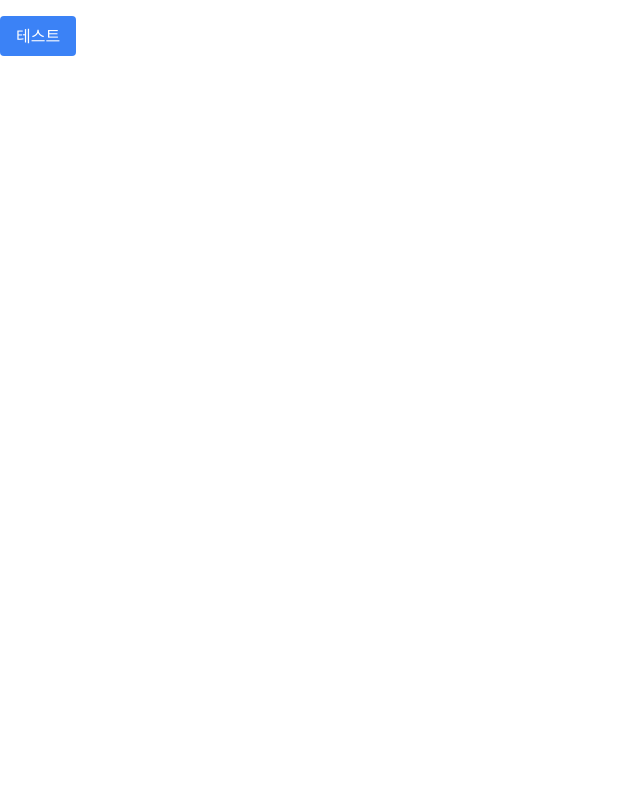
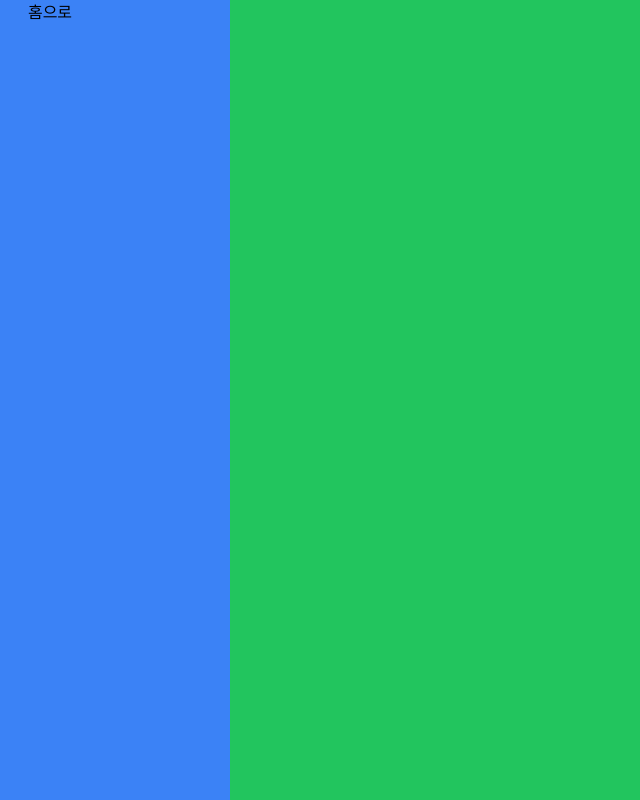
Before and after one commit to reload02/rq, a React (Vite) app: page /document in a window 1280 px wide. Shown: the whole page, without its empty margins (0-640 px from the left). Built offline with nearby package versions, Linux system fonts and the light colour scheme.

Commit message:
feat : 기본 페이지 제작 및 네비게이션 적용

```diff
--- a/src/App.tsx
+++ b/src/App.tsx
@@ -1,10 +1,16 @@
+import { BrowserRouter as Router, Routes, Route } from "react-router-dom";
 import "./index.css";
+import Home from "./pages/Home";
+import Doc from "./pages/Document";
 
 function App() {
   return (
-    <button className="mt-4 rounded bg-blue-500 px-4 py-2 text-white hover:bg-blue-600">
-      테스트
-    </button>
+    <Router>
+      <Routes>
+        <Route path="/" element={<Home />} />
+        <Route path="/document" element={<Doc />} />
+      </Routes>
+    </Router>
   );
 }
 
--- /dev/null
+++ b/src/pages/Document.tsx
@@ -0,0 +1,21 @@
+import { useNavigate } from "react-router-dom";
+const Doc: React.FC = () => {
+  const nav = useNavigate();
+  return (
+    <div className="flex h-screen">
+      <div className="w-[230px] bg-blue-500">
+        <button
+          onClick={() => {
+            nav("/");
+          }}
+          className="w-[100px]"
+        >
+          홈으로
+        </button>
+      </div>
+      <div className="flex-1 bg-green-500"></div>
+    </div>
+  );
+};
+
+export default Doc;
--- /dev/null
+++ b/src/pages/Home.tsx
@@ -0,0 +1,18 @@
+import { useNavigate } from "react-router-dom";
+
+const Home: React.FC = () => {
+  const nav = useNavigate();
+  return (
+    <div>
+      <button
+        onClick={() => {
+          nav("/document");
+        }}
+      >
+        문서 보러가기
+      </button>
+    </div>
+  );
+};
+
+export default Home;
```
